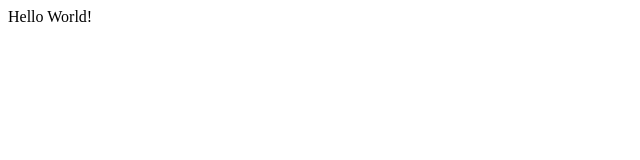
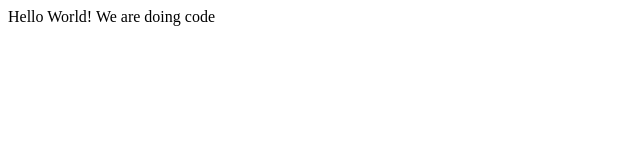
Before and after one commit to lucasolmeta/weather-app, a plain HTML site: page index.html in a window 1280 px wide. Shown: the whole page, without its empty margins (0-640 px from the left). Drawn offline with Linux system fonts and the light colour scheme.

Commit message:
debugging

```diff
--- a/index.html
+++ b/index.html
@@ -1,3 +1,5 @@
 <body>
     Hello World!
+
+    We are doing code
 </body>
```
